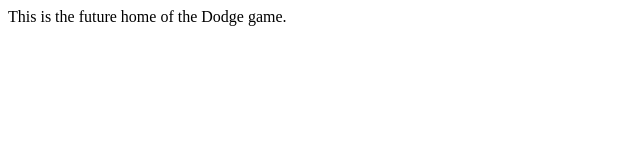
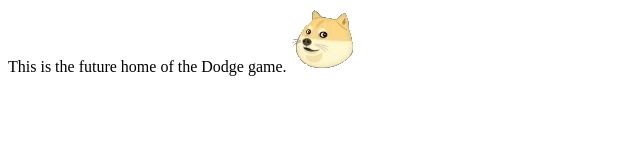
Before and after one commit to zippyjake/youraccount.github.io-1, a plain HTML site: page dodge/index.html in a window 1280 px wide. Shown: the whole page, without its empty margins (0-640 px from the left). Drawn offline with Linux system fonts and the light colour scheme.

Commit message:
Update index.html

```diff
--- a/dodge/index.html
+++ b/dodge/index.html
@@ -2,5 +2,8 @@
 <html>
 <body>
 This is the future home of the Dodge game.
+
+<img src="doge.png">
+
 </body>
 </html>
```
